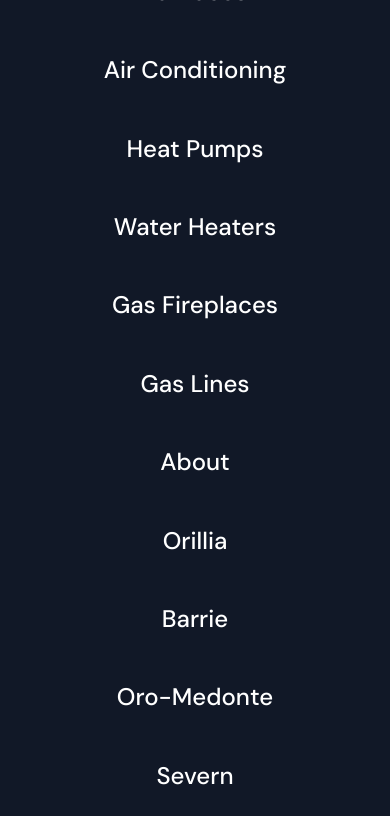
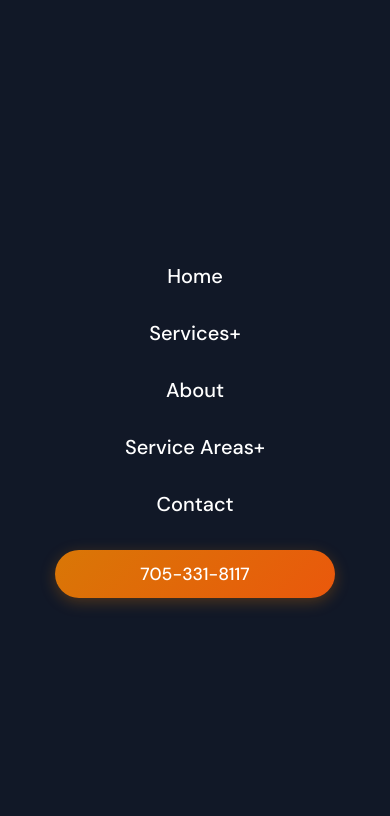
Before and after one commit to simcoedigitalboost-web/Shelswell-H-A, a plain HTML site: page index.html in a window 390 px wide. Both pictures are taken after a click on the button 350 px from the left and 35 px from the top of the page. Shown: the top 816 px of the page. Drawn offline with Linux system fonts and the light colour scheme.

Commit message:
Add files via upload

```diff
--- a/index.html
+++ b/index.html
@@ -61,11 +61,19 @@
         .mobile-toggle.active span:nth-child(2) { opacity: 0; }
         .mobile-toggle.active span:nth-child(3) { transform: rotate(-45deg) translate(5px, -5px); }
 
-        .mobile-menu-overlay { display: none; position: fixed; top: 0; left: 0; width: 100%; height: 100%; background: var(--navy-dark); z-index: 1000; flex-direction: column; justify-content: center; align-items: center; gap: 8px; }
+        .mobile-menu-overlay { display: none; position: fixed; top: 0; left: 0; width: 100%; height: 100%; background: var(--navy-dark); z-index: 1000; flex-direction: column; justify-content: center; align-items: center; gap: 0; overflow-y: auto; padding: 80px 20px; }
         .mobile-menu-overlay.active { display: flex; }
-        .mobile-menu-overlay a { color: white; text-decoration: none; font-size: 1.5rem; font-weight: 500; padding: 16px 32px; transition: color 0.2s; }
-        .mobile-menu-overlay a:hover { color: var(--amber-light); }
-        .mobile-menu-overlay .nav-cta { margin-top: 16px; background: var(--gradient-warm); border-radius: 50px; font-size: 1.25rem; }
+        .mobile-menu-overlay > a, .mobile-menu-overlay .mobile-dropdown-trigger { color: white; text-decoration: none; font-size: 1.25rem; font-weight: 500; padding: 14px 20px; transition: color 0.2s; display: block; text-align: center; width: 100%; max-width: 280px; }
+        .mobile-menu-overlay > a:hover, .mobile-menu-overlay .mobile-dropdown-trigger:hover { color: var(--amber-light); }
+        .mobile-menu-overlay .nav-cta { margin-top: 16px; background: var(--gradient-warm); border-radius: 50px; font-size: 1.1rem; }
+        .mobile-dropdown { width: 100%; max-width: 280px; text-align: center; }
+        .mobile-dropdown-trigger { cursor: pointer; display: flex; align-items: center; justify-content: center; gap: 8px; background: none; border: none; font-family: inherit; }
+        .mobile-dropdown-trigger::after { content: '+'; font-size: 1.25rem; transition: transform 0.3s; }
+        .mobile-dropdown.open .mobile-dropdown-trigger::after { content: '−'; }
+        .mobile-dropdown-menu { max-height: 0; overflow: hidden; transition: max-height 0.3s ease; }
+        .mobile-dropdown.open .mobile-dropdown-menu { max-height: 300px; }
+        .mobile-dropdown-menu a { display: block; color: rgba(255,255,255,0.7); font-size: 1rem; padding: 10px 20px; text-decoration: none; }
+        .mobile-dropdown-menu a:hover { color: var(--amber-light); }
 
         /* ============ HERO ============ */
         .hero { min-height: 100vh; background: var(--navy-dark); position: relative; display: flex; align-items: center; padding: 120px 0 80px; overflow: hidden; }
@@ -298,17 +306,27 @@
 
     <div class="mobile-menu-overlay">
         <a href="index.html">Home</a>
+        <div class="mobile-dropdown">
+            <button class="mobile-dropdown-trigger">Services</button>
+            <div class="mobile-dropdown-menu">
                 <a href="furnace-services.html">Furnaces</a>
                 <a href="air-conditioning.html">Air Conditioning</a>
                 <a href="heat-pumps.html">Heat Pumps</a>
                 <a href="water-heaters.html">Water Heaters</a>
                 <a href="gas-fireplaces.html">Gas Fireplaces</a>
                 <a href="gas-lines.html">Gas Lines</a>
+            </div>
+        </div>
         <a href="#about">About</a>
+        <div class="mobile-dropdown">
+            <button class="mobile-dropdown-trigger">Service Areas</button>
+            <div class="mobile-dropdown-menu">
                 <a href="orillia-hvac.html">Orillia</a>
                 <a href="barrie-hvac.html">Barrie</a>
                 <a href="oro-medonte-hvac.html">Oro-Medonte</a>
                 <a href="severn-hvac.html">Severn</a>
+            </div>
+        </div>
         <a href="contact.html">Contact</a>
         <a href="tel:7053318117" class="nav-cta">705-331-8117</a>
     </div>
@@ -719,6 +737,13 @@
             });
         });
 
+        // Mobile dropdown toggles
+        document.querySelectorAll('.mobile-dropdown-trigger').forEach(trigger => {
+            trigger.addEventListener('click', () => {
+                trigger.parentElement.classList.toggle('open');
+            });
+        });
+
         // FAQ accordion
         document.querySelectorAll('.faq-question').forEach(button => {
             button.addEventListener('click', () => {
```
Lines whose indentation alone changed are shown as unchanged.
